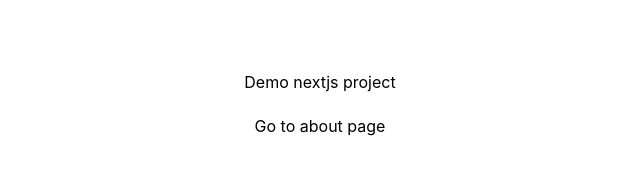
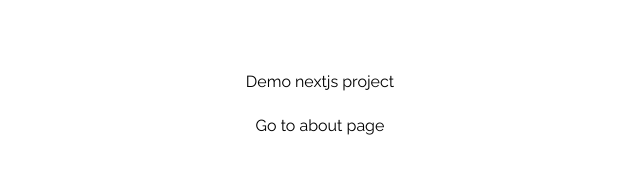
Before and after one commit to nguyenthienanz2510/nextjs-demo, a Next.js app: page / in a window 1280 px wide. Shown: the part 314-488 px from the top of the page, without its empty margins (320-960 px from the left). Built offline with nearby package versions, Linux system fonts and the light colour scheme.

Commit message:
setup style

```diff
--- a/pages/_app.js
+++ b/pages/_app.js
@@ -1,5 +1,5 @@
+import "tailwindcss/tailwind.css";
 import "../styles/globals.css";
-import "tailwindcss/tailwind.css";
 
 function MyApp({ Component, pageProps }) {
   return <Component {...pageProps} />;
--- a/styles/globals.css
+++ b/styles/globals.css
@@ -1,30 +1,20 @@
+@import url('https://fonts.googleapis.com/css2?family=Raleway:ital,wght@0,300;0,400;0,500;0,600;0,700;1,300;1,400;1,500;1,600;1,700&display=swap');
 @tailwind base;
 @tailwind components;
 @tailwind utilities;
 
-html,
-body {
-  padding: 0;
-  margin: 0;
-  font-family: -apple-system, BlinkMacSystemFont, Segoe UI, Roboto, Oxygen,
-    Ubuntu, Cantarell, Fira Sans, Droid Sans, Helvetica Neue, sans-serif;
-}
 
-a {
-  color: inherit;
-  text-decoration: none;
-}
 
-* {
-  box-sizing: border-box;
-}
-
-@media (prefers-color-scheme: dark) {
-  html {
-    color-scheme: dark;
+@layer base {
+  * {
+    box-sizing: border-box;
+    margin: 0;
+    padding: 0;
   }
   body {
-    color: white;
-    background: black;
+      font-family: 'Raleway', sans-serif;
+      color: var(--text-color);
+      line-height: 1.5;
+      text-rendering: optimizeSpeed;
   }
 }
--- a/tailwind.config.js
+++ b/tailwind.config.js
@@ -5,7 +5,23 @@ module.exports = {
     "./components/**/*.{js,ts,jsx,tsx}",
   ],
   theme: {
-    extend: {},
+    extend: {
+      colors: {
+        'color-primary': '#377DFF',
+        'color-green': '#38CB89',
+        'color-yellow': '#FFAB00',
+        'color-red': '#FF5630',
+        'color-white': '#FFFFFF',
+        'color-gray': '#4E5D78',
+        'color-gray-80': 'rgba(78, 93, 120, 0.8)',
+        'color-gray-60': 'rgba(78, 93, 120, 0.6)',
+        'color-gray-40': 'rgba(78, 93, 120, 0.4)',
+        'color-gray-20': 'rgba(78, 93, 120, 0.2)',
+        'color-black': "000000",
+        'color-dark-primary': "191C21",
+        'color-dark-secondary': "212833",
+      },
+    },
   },
   plugins: [],
 };
```
